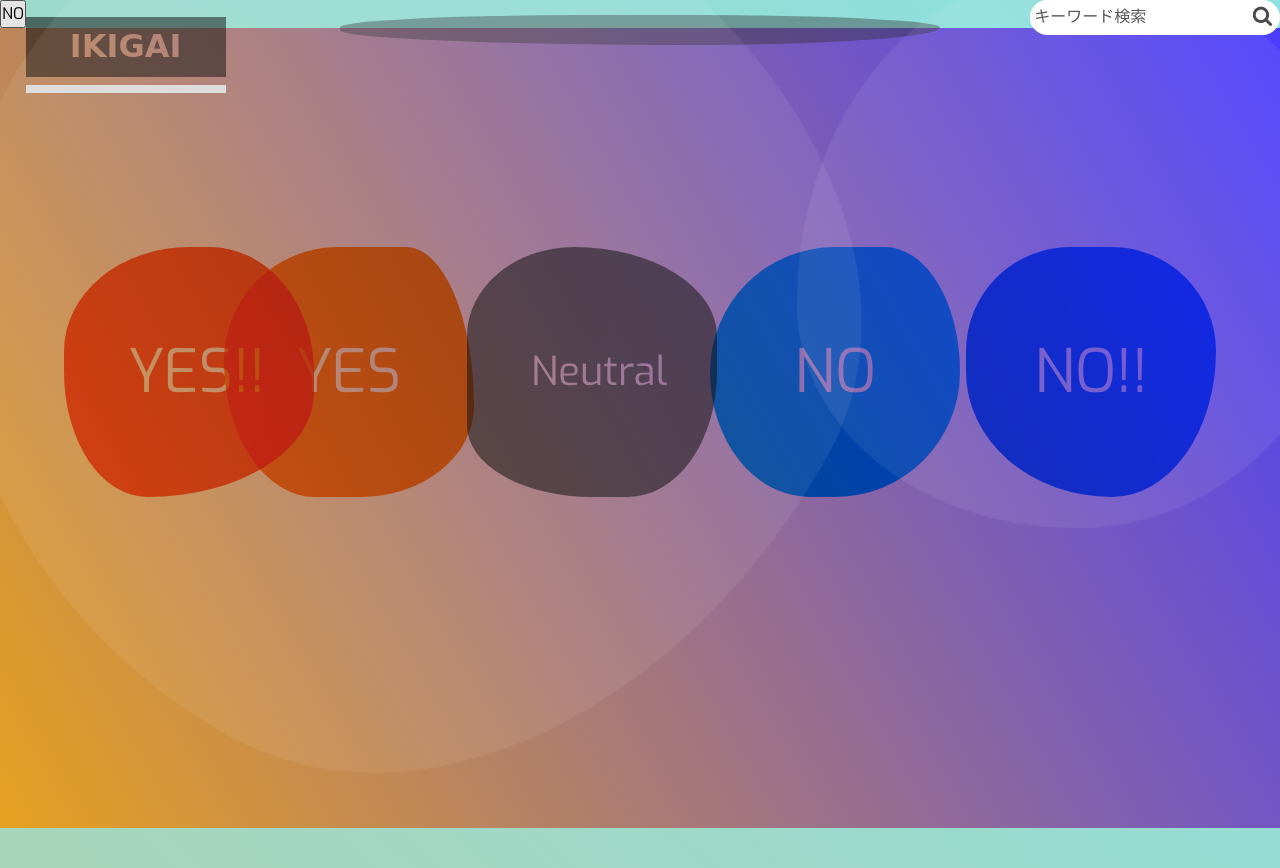
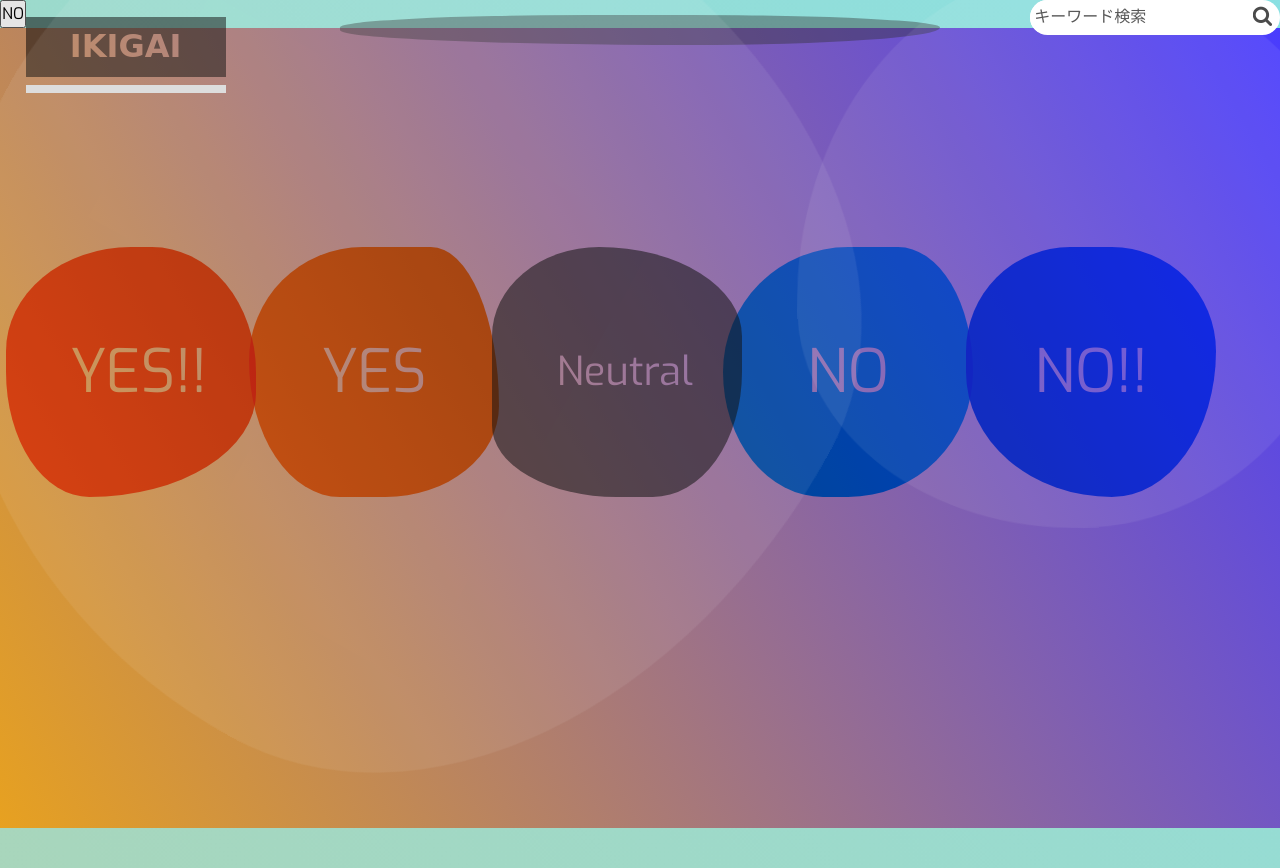
Before and after one commit to tomishima2904/ikigai, a Django app: template hobby/templates/question.html in a window 1280 px wide; the page is wider, and only the part inside the window is pictured. Shown: the top 868 px of that part. Run offline with Django 4.2, Linux system fonts and the light colour scheme; the template is opened without the code that fills it, so the values that code supplies are empty.

Commit message:
ボタン配置、averageの大きさ変更

```diff
--- a/static/css/question.css
+++ b/static/css/question.css
@@ -141,7 +141,7 @@ n {
   background: rgb(0, 170, 255);
   border-radius: 50% 30% 50% 40%/50%;
   position:absolute;
-  Right:25%;
+  Right:24%;
   top:25%;
 }
 
@@ -150,14 +150,14 @@ n {
   border-radius: 60% 80% 50% 70%/50% 50% 70% 40%;
   position:absolute;
   font-size:40px;
-  Right:44%;
+  Right:42%;
   top:25%;
 }
 .btn_4 {
   background: rgb(255, 123, 0);
   border-radius: 50% 30% 50% 40%/ 50% 70% 40% 60%;
   position:absolute;
-  Right:63%;
+  Right:61%;
   top:25%;
 }
 
@@ -165,7 +165,7 @@ n {
   background: rgb(255, 85, 0);
   border-radius: 60% 50% 80% 40%/50% 60% 50% 60%;
   position:absolute;
-  left:5%;
+  Right:80%;
   top:25%;
 }
 
@@ -182,8 +182,7 @@ n {
 .btn_1:hover,
 .btn_2:hover,
 .btn_3:hover,
-.btn_4:hover,
-.btn_5:hover {
+.btn_4:hover{
   letter-spacing: 5px;
   color: rgb(0, 0, 0);
   font-size:100px;
@@ -209,6 +208,10 @@ n {
 
 .btn_5:hover {
   background-color: rgb(255, 148, 95);
+  letter-spacing: 5px;
+  color: rgb(0, 0, 0);
+  font-size:80px;
+  line-height: 0;
 }
 
 
```
